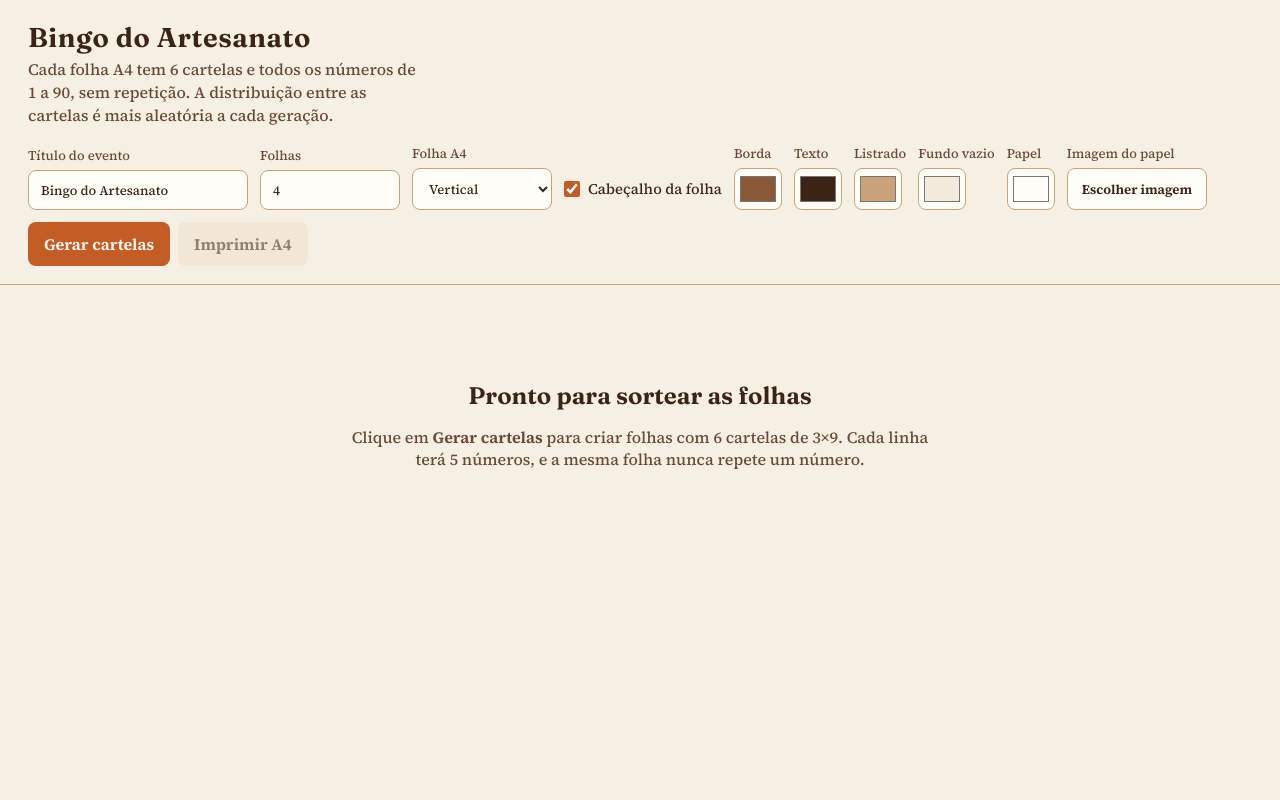
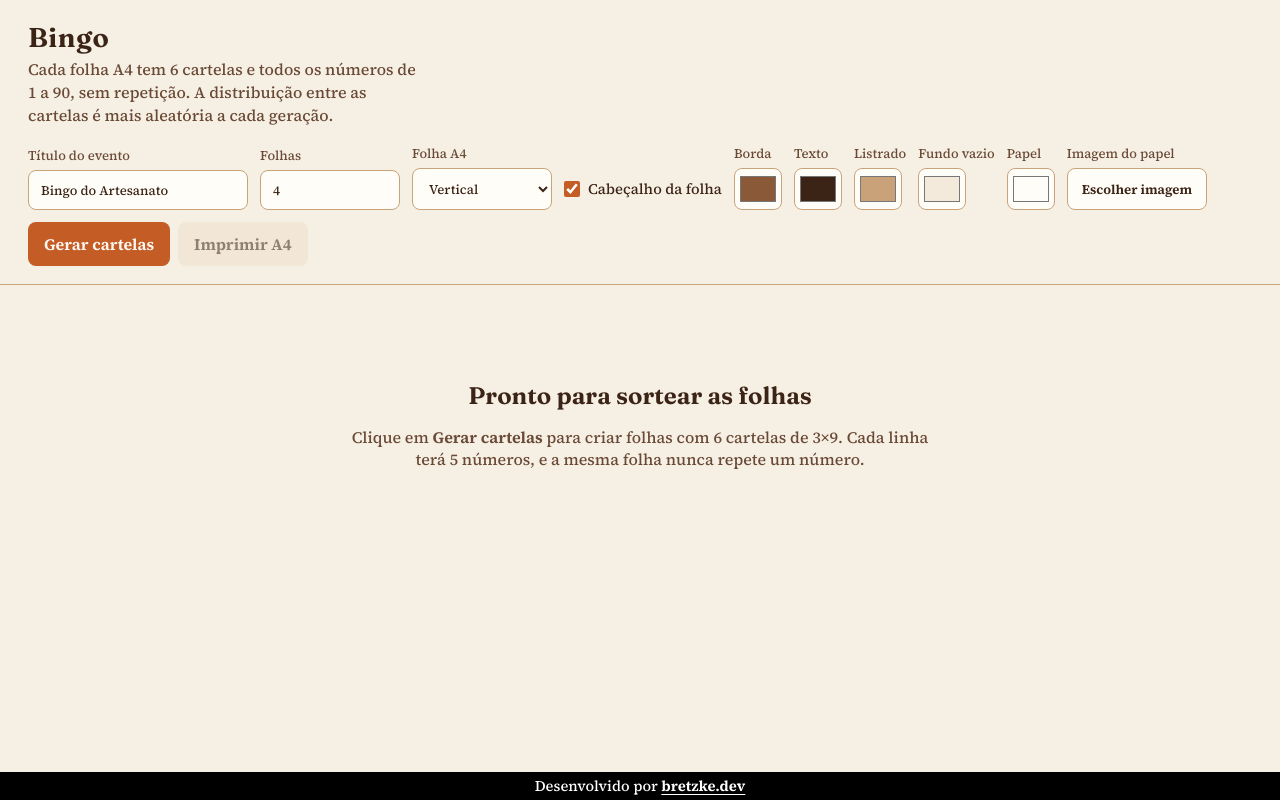
Before and after one commit to bretzke/bingo, a React (Vite) app: page / in a window 1280 px wide. Built offline with nearby package versions, Linux system fonts and the light colour scheme.

Commit message:
Add site footer with bretzke.dev credit link

```diff
--- a/index.html
+++ b/index.html
@@ -1,9 +1,9 @@
-<!DOCTYPE html>
+<!doctype html>
 <html lang="pt-BR">
   <head>
     <meta charset="utf-8" />
     <meta name="viewport" content="width=device-width, initial-scale=1" />
-    <title>Bingo do Artesanato</title>
+    <title>Bingo</title>
     <link rel="preconnect" href="https://fonts.googleapis.com" />
     <link rel="preconnect" href="https://fonts.gstatic.com" crossorigin />
     <link
--- a/src/App.tsx
+++ b/src/App.tsx
@@ -4,6 +4,7 @@ import { validateSheet } from "./bingo/validate";
 import type { CardColors, PageOrientation, Sheet } from "./bingo/types";
 import { BingoSheet } from "./components/BingoSheet";
 import { Controls } from "./components/Controls";
+import { Footer } from "./components/Footer";
 
 const DEFAULT_TITLE = "Bingo do Artesanato";
 const DEFAULT_COLORS: CardColors = {
@@ -117,6 +118,7 @@ export function App() {
           ))}
         </main>
       )}
+      <Footer />
     </>
   );
 }
--- a/src/components/Controls.tsx
+++ b/src/components/Controls.tsx
@@ -65,10 +65,11 @@ export function Controls({
   return (
     <section className="controls">
       <div className="brand">
-        <h1>Bingo do Artesanato</h1>
+        <h1>Bingo</h1>
         <p>
-          Cada folha A4 tem 6 cartelas e todos os números de 1 a 90, sem repetição.
-          A distribuição entre as cartelas é mais aleatória a cada geração.
+          Cada folha A4 tem 6 cartelas e todos os números de 1 a 90, sem
+          repetição. A distribuição entre as cartelas é mais aleatória a cada
+          geração.
         </p>
       </div>
       <form className="form" onSubmit={handleSubmit}>
@@ -95,7 +96,9 @@ export function Controls({
           Folha A4
           <select
             value={orientation}
-            onChange={(event) => onOrientationChange(event.target.value as PageOrientation)}
+            onChange={(event) =>
+              onOrientationChange(event.target.value as PageOrientation)
+            }
           >
             <option value="portrait">Vertical</option>
             <option value="landscape">Horizontal</option>
@@ -114,7 +117,9 @@ export function Controls({
           <input
             type="color"
             value={colors.border}
-            onChange={(event) => onColorsChange({ ...colors, border: event.target.value })}
+            onChange={(event) =>
+              onColorsChange({ ...colors, border: event.target.value })
+            }
           />
         </label>
         <label className="color-field">
@@ -122,7 +127,9 @@ export function Controls({
           <input
             type="color"
             value={colors.text}
-            onChange={(event) => onColorsChange({ ...colors, text: event.target.value })}
+            onChange={(event) =>
+              onColorsChange({ ...colors, text: event.target.value })
+            }
           />
         </label>
         <label className="color-field">
@@ -130,7 +137,9 @@ export function Controls({
           <input
             type="color"
             value={colors.stripe}
-            onChange={(event) => onColorsChange({ ...colors, stripe: event.target.value })}
+            onChange={(event) =>
+              onColorsChange({ ...colors, stripe: event.target.value })
+            }
           />
         </label>
         <label className="color-field">
@@ -138,7 +147,9 @@ export function Controls({
           <input
             type="color"
             value={colors.empty}
-            onChange={(event) => onColorsChange({ ...colors, empty: event.target.value })}
+            onChange={(event) =>
+              onColorsChange({ ...colors, empty: event.target.value })
+            }
           />
         </label>
         <label className="color-field">
@@ -146,7 +157,9 @@ export function Controls({
           <input
             type="color"
             value={colors.paper}
-            onChange={(event) => onColorsChange({ ...colors, paper: event.target.value })}
+            onChange={(event) =>
+              onColorsChange({ ...colors, paper: event.target.value })
+            }
           />
         </label>
         <label className="file-field">
@@ -171,7 +184,12 @@ export function Controls({
           <button className="primary" type="submit">
             Gerar cartelas
           </button>
-          <button className="secondary" type="button" disabled={!hasSheets} onClick={onPrint}>
+          <button
+            className="secondary"
+            type="button"
+            disabled={!hasSheets}
+            onClick={onPrint}
+          >
             Imprimir A4
           </button>
         </div>
--- /dev/null
+++ b/src/components/Footer.tsx
@@ -0,0 +1,10 @@
+export function Footer() {
+  return (
+    <footer className="site-footer">
+      Desenvolvido por{" "}
+      <a href="https://bretzke.dev" target="_blank" rel="noopener noreferrer">
+        bretzke.dev
+      </a>
+    </footer>
+  );
+}
--- a/src/styles.css
+++ b/src/styles.css
@@ -28,6 +28,11 @@ body,
   background: var(--paper);
   color: var(--ink);
   font-family: var(--font-body);
+}
+
+#root {
+  display: flex;
+  flex-direction: column;
 }
 
 body {
@@ -194,6 +199,7 @@ button:disabled {
 
 .sheets {
   display: flex;
+  flex: 1;
   flex-direction: column;
   gap: 28px;
   padding: 28px;
@@ -305,7 +311,8 @@ button:disabled {
     linear-gradient(180deg, rgba(255, 253, 248, 0.4), transparent 18%),
     var(--card);
   border: 2px solid var(--card-border, var(--line-strong));
-  box-shadow: inset 0 0 0 1px color-mix(in srgb, var(--card-border, var(--gold)) 55%, white);
+  box-shadow: inset 0 0 0 1px
+    color-mix(in srgb, var(--card-border, var(--gold)) 55%, white);
 }
 
 .grid {
@@ -343,6 +350,7 @@ button:disabled {
 }
 
 .empty-state {
+  flex: 1;
   max-width: 640px;
   margin: 12vh auto 0;
   padding: 0 28px 60px;
@@ -354,6 +362,21 @@ button:disabled {
   margin: 0 0 8px;
   font-family: var(--font-display);
   color: var(--ink);
+}
+
+.site-footer {
+  margin-top: auto;
+  padding: 4px 28px;
+  background: #000;
+  color: #fff;
+  text-align: center;
+  font-size: 0.92rem;
+}
+
+.site-footer a {
+  color: #fff;
+  font-weight: 650;
+  text-underline-offset: 3px;
 }
 
 @media print {
@@ -376,7 +399,8 @@ button:disabled {
   }
 
   .controls,
-  .empty-state {
+  .empty-state,
+  .site-footer {
     display: none !important;
   }
 
```
Also changed, not shown: 1 other file (tests, documents, lock files or other folders).
